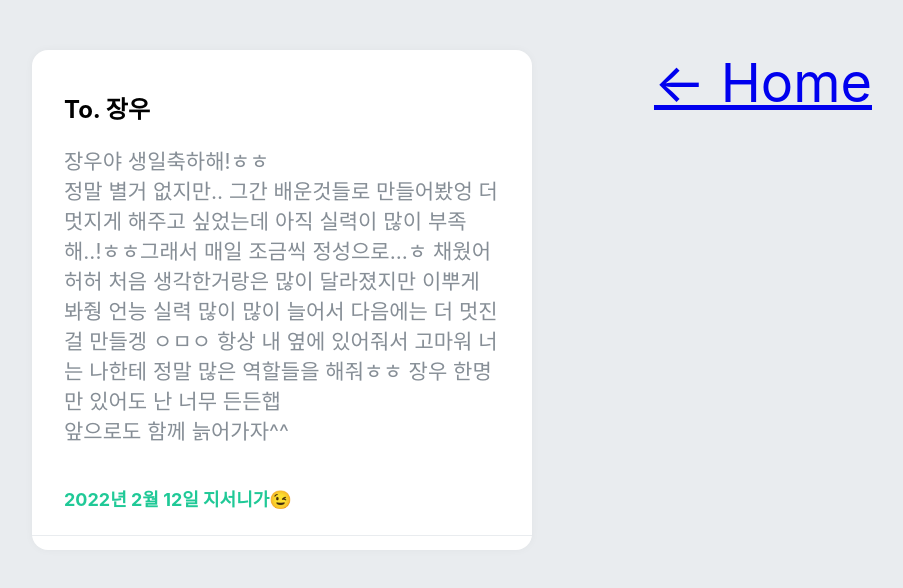
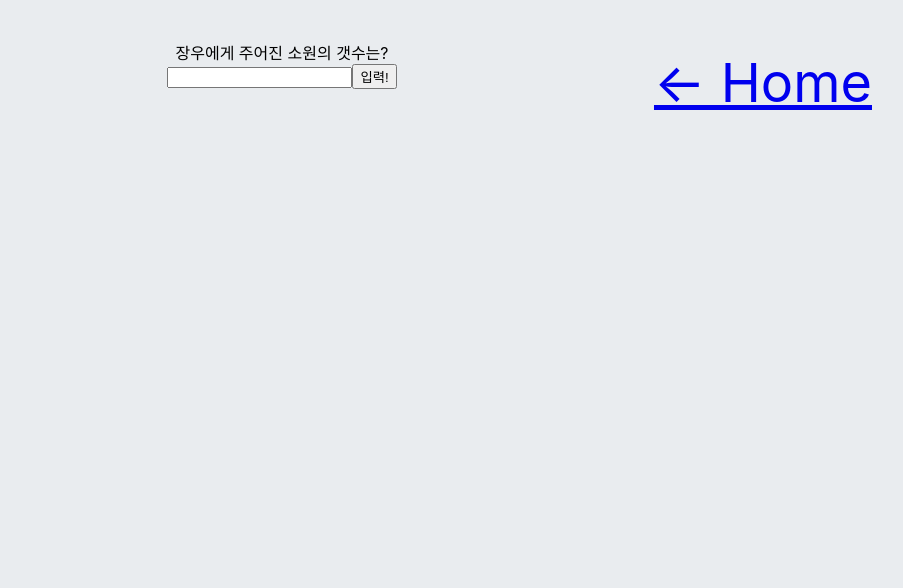
Before and after one commit to jisunchung/mapdiary, a React (Create React App) app: page /mail in a window 1280 px wide. Shown: the top 588 px of the page, without its empty margins (358-1261 px from the left). Built offline with nearby package versions, Linux system fonts and the light colour scheme.

Commit message:
add mail password

```diff
--- a/src/Busan.js
+++ b/src/Busan.js
@@ -4,7 +4,6 @@ import { motion } from "framer-motion";
 import { Link } from "react-router-dom";
 import { Grid, Box } from "@material-ui/core";
 import a from "./images/busan/1.jpeg"
-import b from "./images/busan/2.jpeg"
 import c from "./images/busan/3.jpeg"
 import d from "./images/busan/4.jpeg"
 import e from "./images/busan/5.jpeg"
@@ -13,6 +12,7 @@ import g from "./images/busan/7.jpeg"
 import h from "./images/busan/8.jpeg"
 import i from "./images/busan/10.jpeg"
 import j from "./images/busan/11.jpeg"
+import photoism from "./images/busan/phtoism.png"
 
 
 function Busan(){
@@ -36,8 +36,8 @@ whileHover={{ scale: 1.5}} whileTap={{ scale: 0.9 }}>
         <Box color="info.contrastText" p={2}>
         <motion.div
 whileHover={{ scale: 1.5}} whileTap={{ scale: 0.9 }}>
-      <img alt='face' src={b} style={{float:"left",
-              width:'310px',
+      <img alt='face' src={photoism} style={{float:"left",
+              width:'280px',
               height:'300px',}}/>
         </motion.div>
         </Box>
--- a/src/Mail.js
+++ b/src/Mail.js
@@ -1,4 +1,4 @@
-import React from "react";
+import React, {useState} from "react";
 import {Link} from 'react-router-dom'
 import MailTemplate from "./MailTemplate";
 import { createGlobalStyle } from 'styled-components';
@@ -12,14 +12,45 @@ const GlobalStyle = createGlobalStyle`
 `;
 
 function Mail(){
+  const Number = 11
+  const [show, setShow] = useState(false);
+  const [password, setPassword] = useState('')
+
+  const Check = () =>{
+    if(parseInt(password) === Number){
+      setShow(true)
+    }
+    else {
+      alert("틀렸습니다! 다시 시도해주세요!")
+      setShow(false)
+    }
+    setPassword('')
+  }
+  const onChange = (e) => {
+    const pass = e.target.value
+    console.log(e.target.value)
+    setPassword(pass)
+
+  }
+
     return(
+
         <div>
 
         <GlobalStyle />
+        <div style={{textAlign: 'center', paddingTop: 40}}>
+          장우에게 주어진 소원의 갯수는?
+          <br/>
+          <input
+            name="password"
+            onChange={onChange}
+            value={password}></input>
+          <button onClick={() => Check()}>입력!</button>
+        </div>
           <motion.div className="back">
           <Link to="/">← Home</Link>
           </motion.div>
-        <MailTemplate>hi</MailTemplate>
+        { show  && <MailTemplate/> }
         </div>
 
     )
--- a/src/MailTemplate.js
+++ b/src/MailTemplate.js
@@ -2,8 +2,8 @@ import React from "react";
 import styled from 'styled-components'
 
 const TemplateBlock = styled.div`
-width: 500px;
-height: 500px;
+width: 400px;
+
 
 position: relative;
 background: white;
@@ -12,7 +12,7 @@ box-shadow: 0 0 8px 0 rgba(0, 0, 0, 0.04);
 
 margin: 0 auto;
 
-margin-top: 50px;
+margin-top: 20px;
 margin-bottom: 32px;
 display: flex;
 flex-direction: column;`
```
Also changed, not shown: 1 other file (tests, documents, lock files or other folders).
